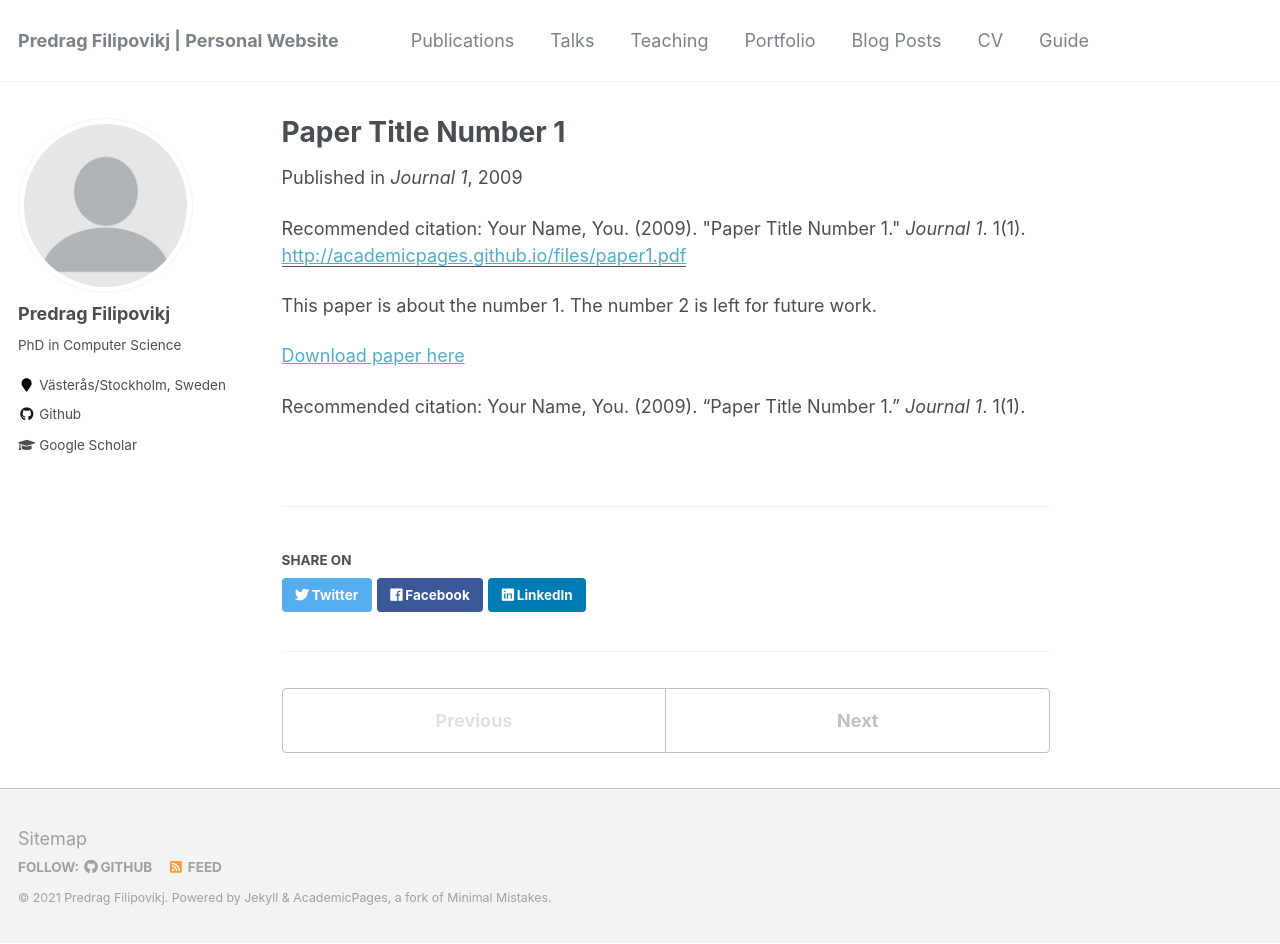
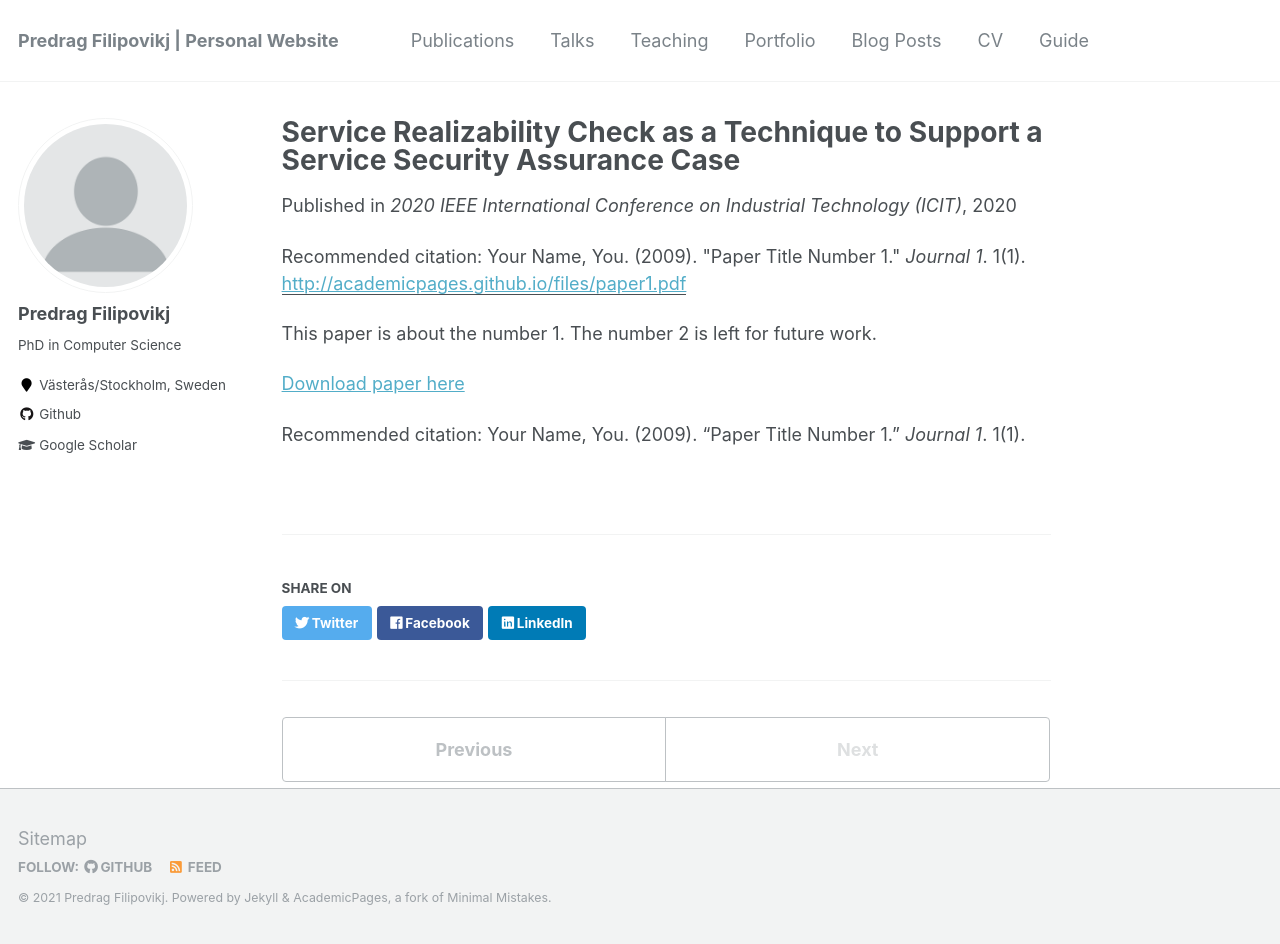
Before and after one commit to predragf/predragf.github.io, a Jekyll site: the page built from _publications/2009-10-01-paper-title-number-1.md, in a window 1280 px wide and 944 px high. Built offline with Jekyll 4.4.1, drawn with Linux system fonts in a browser that asks for light colours.

Commit message:
Update 2009-10-01-paper-title-number-1.md

```diff
--- a/_publications/2009-10-01-paper-title-number-1.md
+++ b/_publications/2009-10-01-paper-title-number-1.md
@@ -1,12 +1,13 @@
 ---
-title: "Paper Title Number 1"
+title: "Service Realizability Check as a Technique to Support a Service Security Assurance Case"
 collection: publications
 permalink: /publication/2009-10-01-paper-title-number-1
 excerpt: 'This paper is about the number 1. The number 2 is left for future work.'
-date: 2009-10-01
-venue: 'Journal 1'
+date: 2020-02-26
+venue: '2020 IEEE International Conference on Industrial Technology (ICIT)'
 paperurl: 'http://academicpages.github.io/files/paper1.pdf'
 citation: 'Your Name, You. (2009). &quot;Paper Title Number 1.&quot; <i>Journal 1</i>. 1(1).'
+author: Predrag Filipovikj, Aida Čaušević, Elena Lisova
 ---
 This paper is about the number 1. The number 2 is left for future work.
 
```
